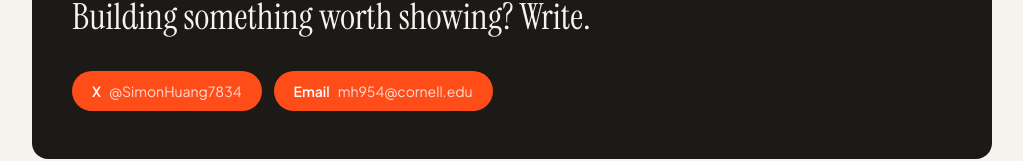
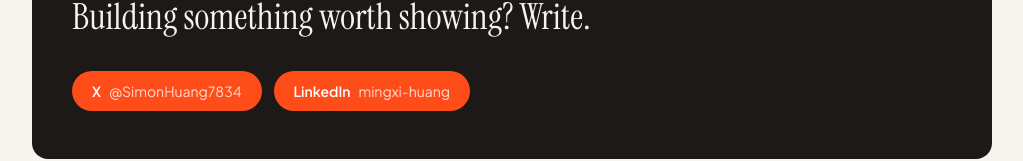
Before and after one commit to mingxi954/simon-ai, a React (Vite) app: page / in a window 1280 px wide. Shown: the part 1487-1648 px from the top of the page, without its empty margins (128-1151 px from the left). Built offline with nearby package versions, Linux system fonts and the light colour scheme.

Commit message:
Replace the public email with LinkedIn
The contact row no longer includes the Cornell address. It links to
https://www.linkedin.com/in/mingxi-huang/ instead.

Co-authored-by: mh954 <mh954@cornell.edu>

```diff
--- a/src/content/profile.ts
+++ b/src/content/profile.ts
@@ -5,7 +5,6 @@ export const profile: Profile = {
   role: 'Software engineer',
   location: 'San Francisco',
   avatar: '/avatar.jpg',
-  email: 'mh954@cornell.edu',
   introduction: [
     'I build software with AI, and I learn in public. This site is where that work can be read on its own: projects I can show, notes I am willing to stand behind, and a short account of what has my attention.',
     'I am based in San Francisco. 来自深圳',
@@ -17,9 +16,9 @@ export const profile: Profile = {
       handle: '@SimonHuang7834',
     },
     {
-      label: 'Email',
-      href: 'mailto:mh954@cornell.edu',
-      handle: 'mh954@cornell.edu',
+      label: 'LinkedIn',
+      href: 'https://www.linkedin.com/in/mingxi-huang/',
+      handle: 'mingxi-huang',
     },
   ],
 }
--- a/src/content/types.ts
+++ b/src/content/types.ts
@@ -9,7 +9,6 @@ export type Profile = {
   role: string
   location: string
   avatar: string
-  email: string
   introduction: readonly string[]
   socials: readonly SocialLink[]
 }
```
